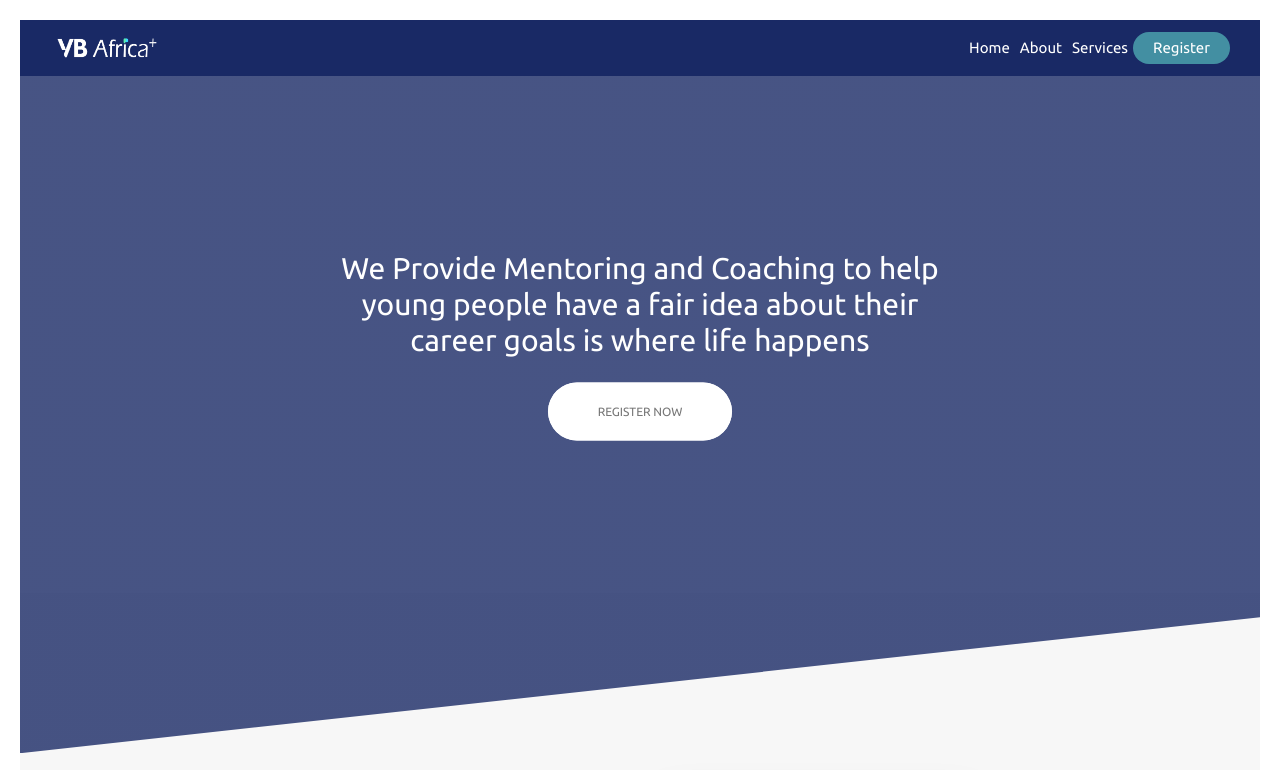
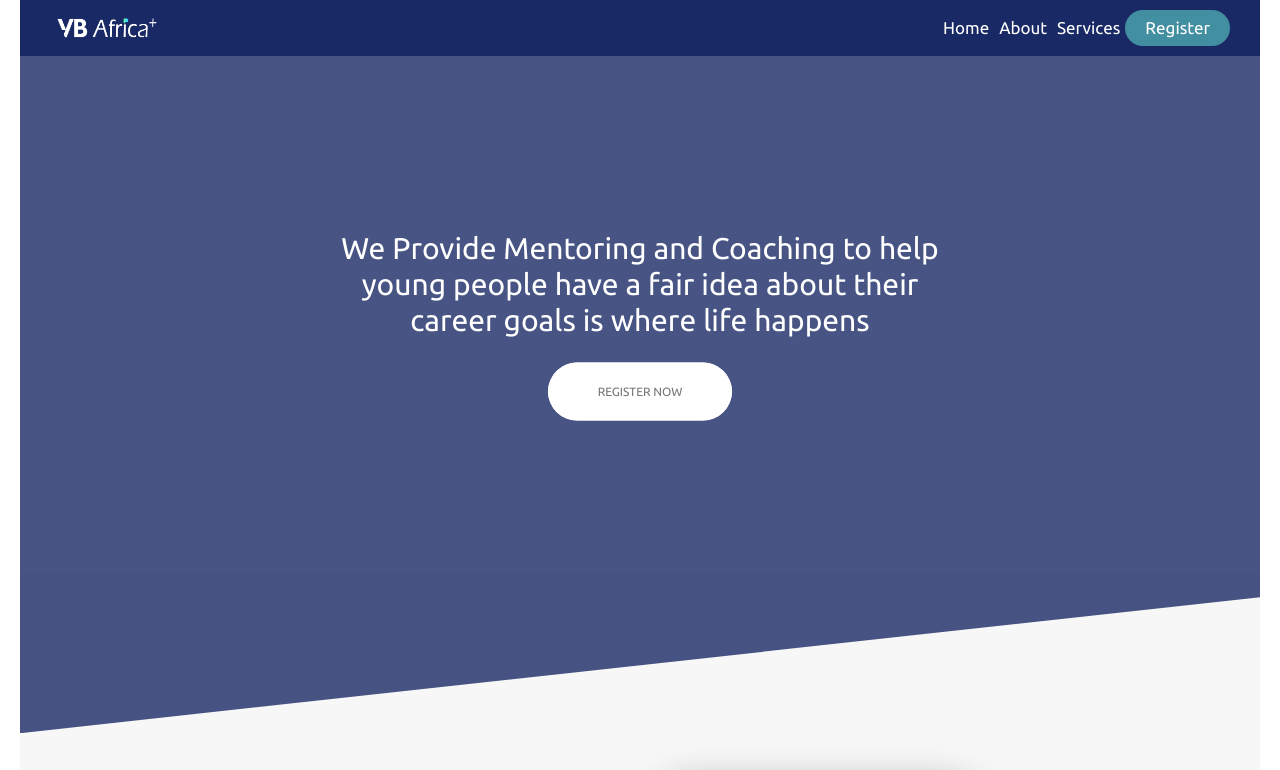
Before and after one commit to ekow-korsah/VB-Africa, a website: page index.html in a window 1280 px wide. Shown: the top 770 px of the page. Drawn offline with nearby package versions, Linux system fonts and the light colour scheme; grey boxes are pictures that could not be loaded.

Commit message:
removed top padding and increased navigation font size

```diff
--- a/sass/_base.scss
+++ b/sass/_base.scss
@@ -78,17 +78,16 @@ html {
 
 body {
   box-sizing: border-box;
-  padding: 0rem;
   font-family: "Ubuntu";
   max-width: 100%;
   overflow-x: hidden;
-  padding: 2rem;
+  padding: 0 2rem;
 }
 
 .navbar {
   background-color: #192965;
   border: none;
-  font-size: 1.5rem;
+  font-size: 1.7rem;
   padding: 0 3rem;
 }
 
```
Also changed, not shown: css/style.css.
